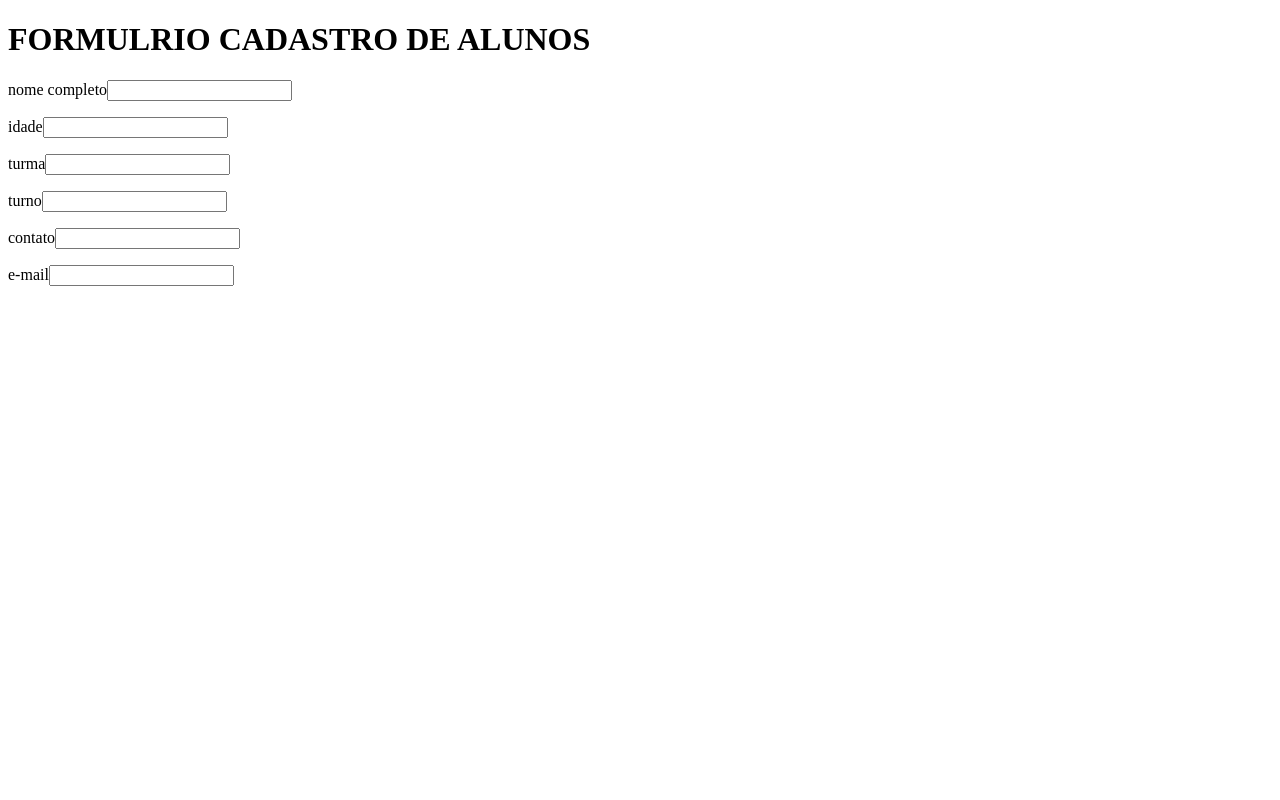
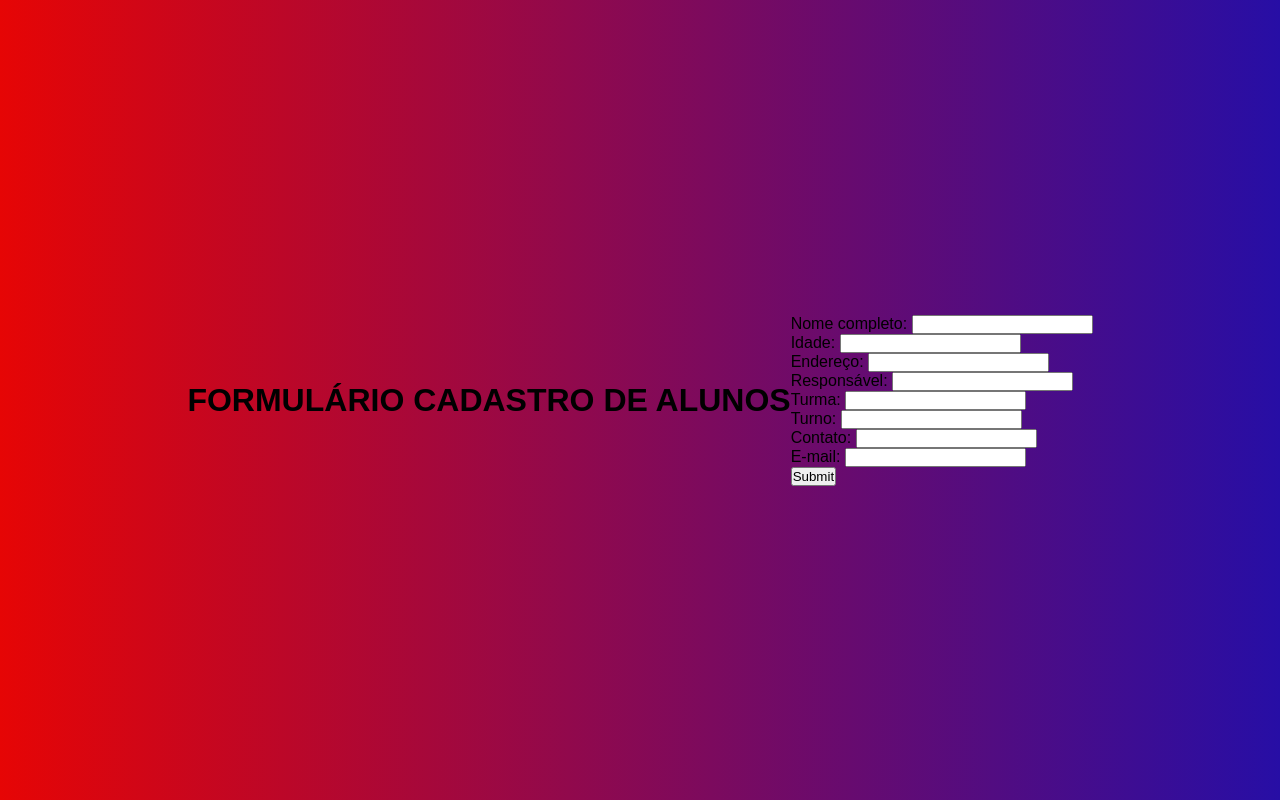
Before and after one commit to rebecatatti/formulario, a plain HTML site: page index.html in a window 1280 px wide. Drawn offline with Linux system fonts and the light colour scheme.

Commit message:
Update index.html

```diff
--- a/index.html
+++ b/index.html
@@ -4,20 +4,22 @@
     <meta charset="UTF-8">
     <meta http-equiv="X-UA-Compatible" content="IE=edge">
     <meta name="viewport" content="width=device-width, initial-scale=1.0">
-    <title>FORMULARIO</title>
+    <title>FORMULÁRIO</title>
+<link rel="stylesheet" href="style.css"
+
 </head>
 <body>
-<h1>FORMULRIO CADASTRO DE ALUNOS</h1>
-<form>
-<p>nome completo<input type="text" name="nome" id="nome" </p>
-<p>idade<input type="text" name="nome" id="nome" </p>
-<p>turma<input type="text" name="nome" id="nome" </p>
-<p>turno<input type="text" name="nome" id="nome" </p>
-<p>contato<input type="text" name="nome" id="nome" </p>
-<p>e-mail<input type="text" name="nome" id="nome" </p>
-
-
-
-
-</form>
+    <h1>FORMULÁRIO CADASTRO DE ALUNOS</h1>
+    <form>
+        <p>Nome completo: <input type="text" name="Nome" id="Nome"</p>
+        <p>Idade: <input type="text" name="Idade" id="Idade"</p>
+        <p>Endereço: <input type="text" name="Endereço" id="Endereço"</p>
+        <p>Responsável: <input type="text" name="Responsável" id="Responsável"</p>
+        <p>Turma: <input type="text" name="Turma" id="Turma"</p>
+        <p>Turno: <input type="text" name="Turno" id="Turno"</p>
+        <p>Contato: <input type="text" name="Contato" id="Contato"</p>
+        <p>E-mail: <input type="text" name="E-mail" id="E-mail"</p>
+        <p><INPUT TYPE="submit" </p>
+    </form>
+</body>
 </html>
```
